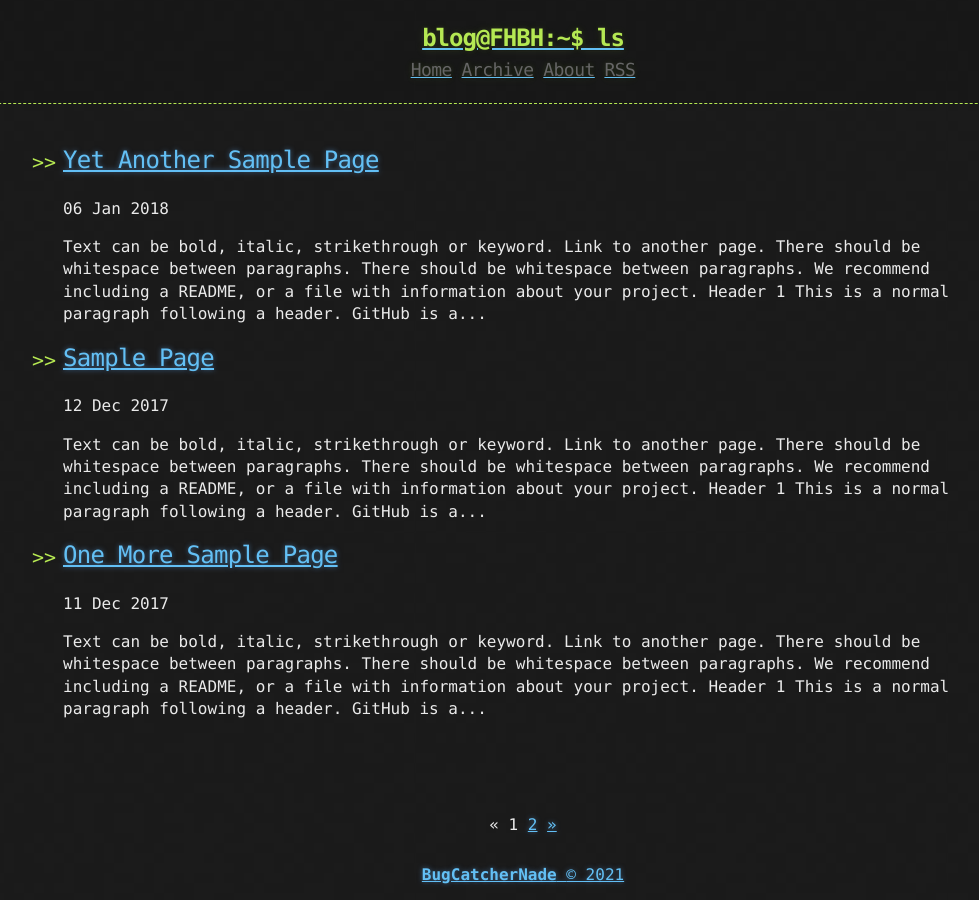
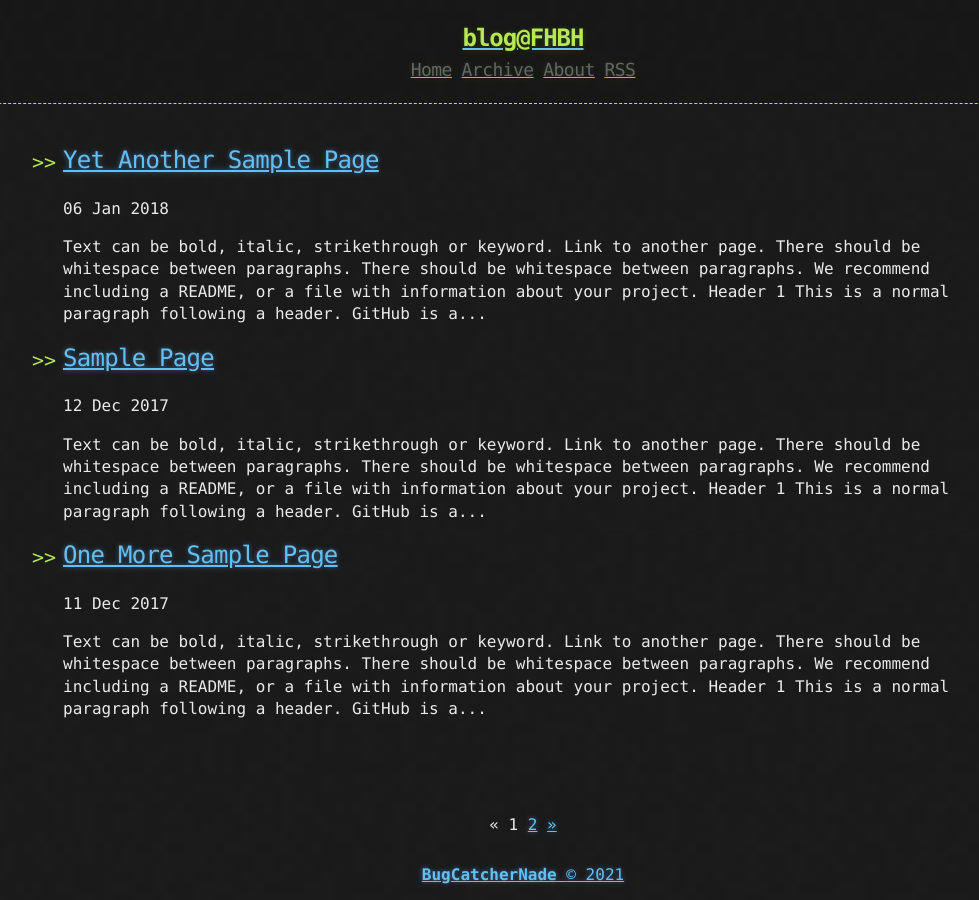
Before and after one commit to bugcatchernade/blog, a Jekyll site: the page built from index.html, in a window 1280 px wide. Shown: the whole page, without its empty margins (117-1096 px from the left). Built offline with Jekyll 4.4.1, drawn with Linux system fonts in a browser that asks for light colours; the list of posts is cut into pages by our own code.

```diff
--- a/_includes/header.html
+++ b/_includes/header.html
@@ -2,7 +2,7 @@
   <div>
     <a href="{{ "/" | prepend: site.baseurl | replace: '//', '/' }}">
     {% assign owner_first_name = site.owner | split: " " %}
-    <h1>blog@FHBH:~$ ls</h1>
+    <h1>blog@FHBH</h1>
     </a>
     <div class="header-links">
       {% include links.html %}
```
